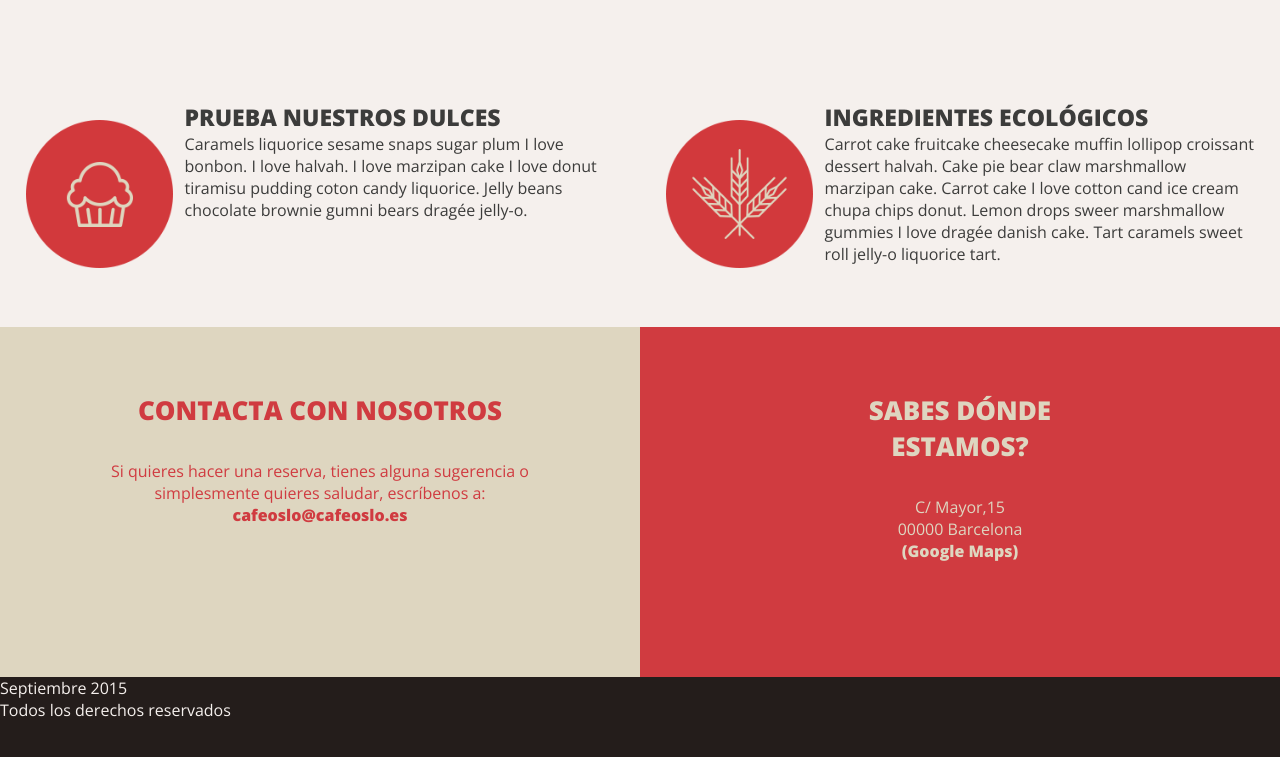
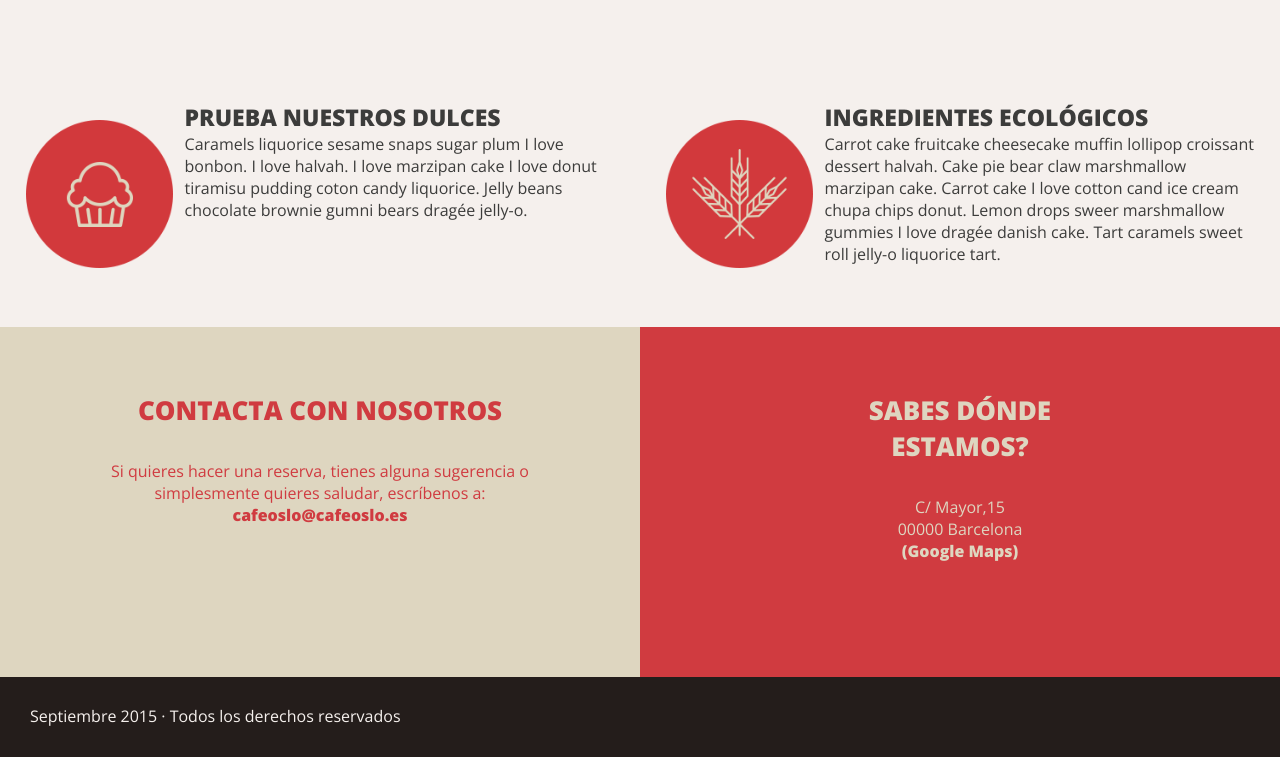
Before and after one commit to andreaoquendo/cafe_oslo, a plain HTML site: page index.html in a window 1280 px wide. Shown: the part 1683-2440 px from the top of the page. Drawn offline with nearby package versions, Linux system fonts and the light colour scheme.

Commit message:
finalizing project

```diff
--- a/index.html
+++ b/index.html
@@ -96,11 +96,8 @@
         </div>
     </div>
     <div id="footer">
-        <span>
-        Septiembre 2015
-        <ul>
-        <li>Todos los derechos reservados</li>
-        </ul>
+        <span class="text">
+        Septiembre 2015  <span class="dot">&middot</span><br> Todos los derechos reservados
         </span>
     </div>
     <script src="javascript.js"></script>
--- a/styles.css
+++ b/styles.css
@@ -584,7 +584,7 @@ body{
         height: 70%;
     }
     .desayuno h1{
-        padding-top: 10%;
+        padding-top: 7%;
     }
     .duplicator {
         height: 400px;
```
